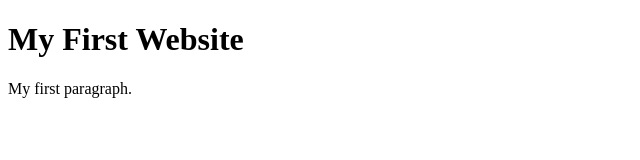
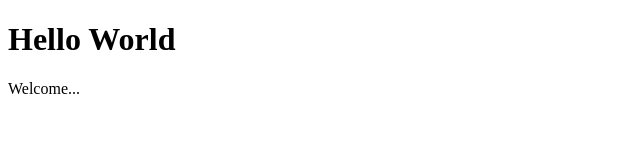
Before and after one commit to dc2016bte0006/codersrank-template-dpbamx, a website: page index.html in a window 1280 px wide. Shown: the whole page, without its empty margins (0-640 px from the left). Drawn offline with Linux system fonts and the light colour scheme.

Commit message:
Hello Worrld

```diff
--- a/index.html
+++ b/index.html
@@ -1,12 +1,12 @@
 <!DOCTYPE html>
 <html>
   <head>
-    <title>Page Title</title>
+    <title>Hello World</title>
   </head>
   <body>
 
-    <h1>My First Website</h1>
-    <p>My first paragraph.</p>
+    <h1>Hello World</h1>
+    <p>Welcome...</p>
 
   </body>
 </html>
```
